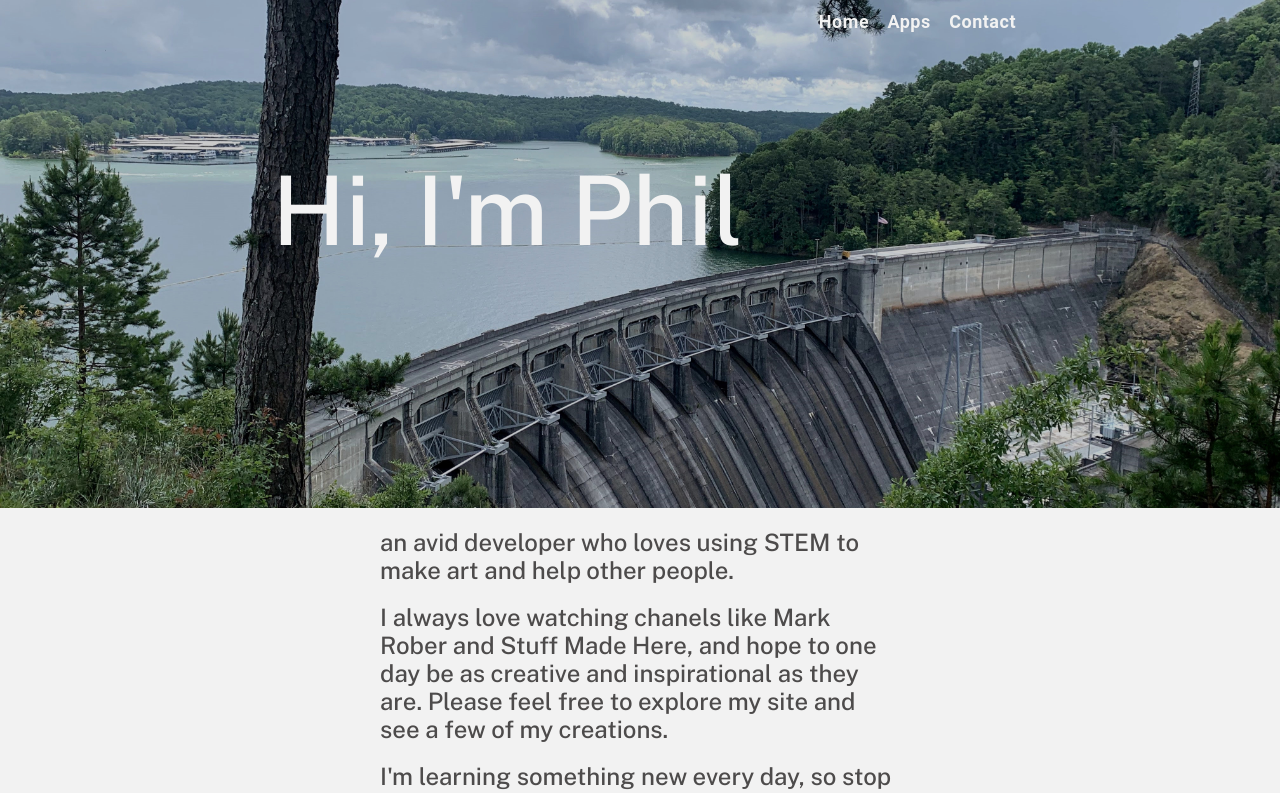
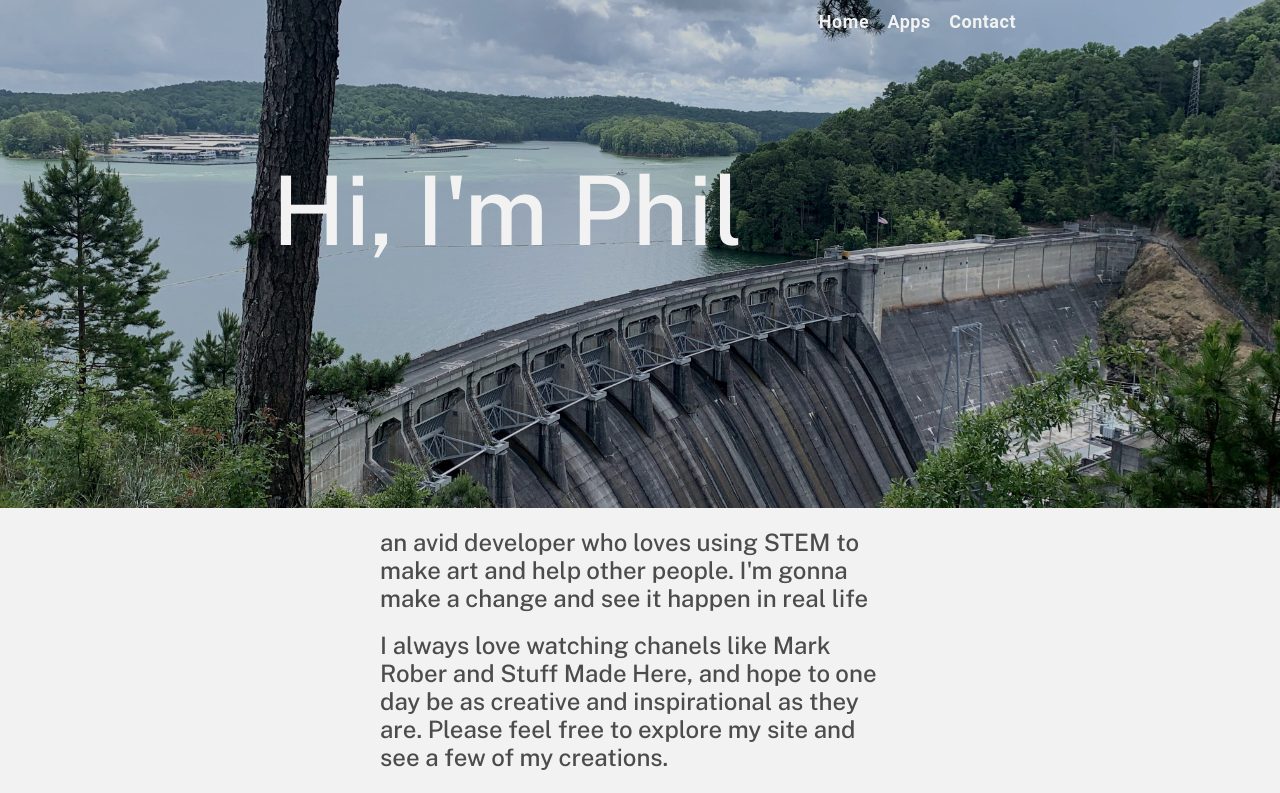
Before and after one commit to xPhelippe/portfolio-site, a React (Create React App) app: page / in a window 1280 px wide. Shown: the top 793 px of the page. Built offline with nearby package versions, Linux system fonts and the light colour scheme.

Commit message:
making another small change

```diff
--- a/src/components/homePage/index.js
+++ b/src/components/homePage/index.js
@@ -12,7 +12,7 @@ function HomePage(props) {
                 <div className="bio">
                     <p>
                         an avid developer who loves using STEM to make art and
-                        help other people.
+                        help other people. I'm gonna make a change and see it happen in real life
                     </p>
                     <br />
                     <p>
```
